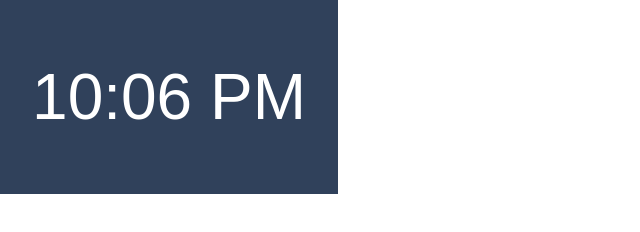
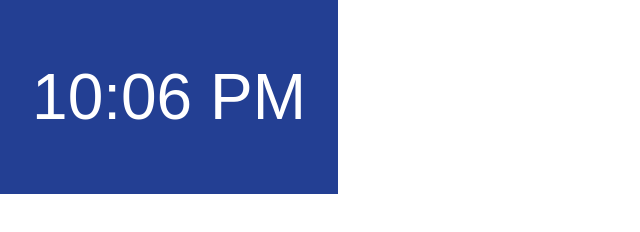
Before and after one commit to HJohnRoss/Clock_LCB, a plain HTML site: page index.html in a window 1280 px wide. Shown: the whole page, without its empty margins (0-640 px from the left). Drawn offline with Linux system fonts and the light colour scheme.

Commit message:
bg color update

```diff
--- a/index.html
+++ b/index.html
@@ -16,7 +16,8 @@
 #clock {
     display: inline-block;
     font-size: 4rem;
-    background-color: rgb(48, 65, 91);
+    /* background-color: rgb(48, 65, 91); */
+	background-color: rgb(35, 63, 147);
     /* padding: 0 2rem 0 2rem; */
     color: #fff;
     height: 194px;
```
